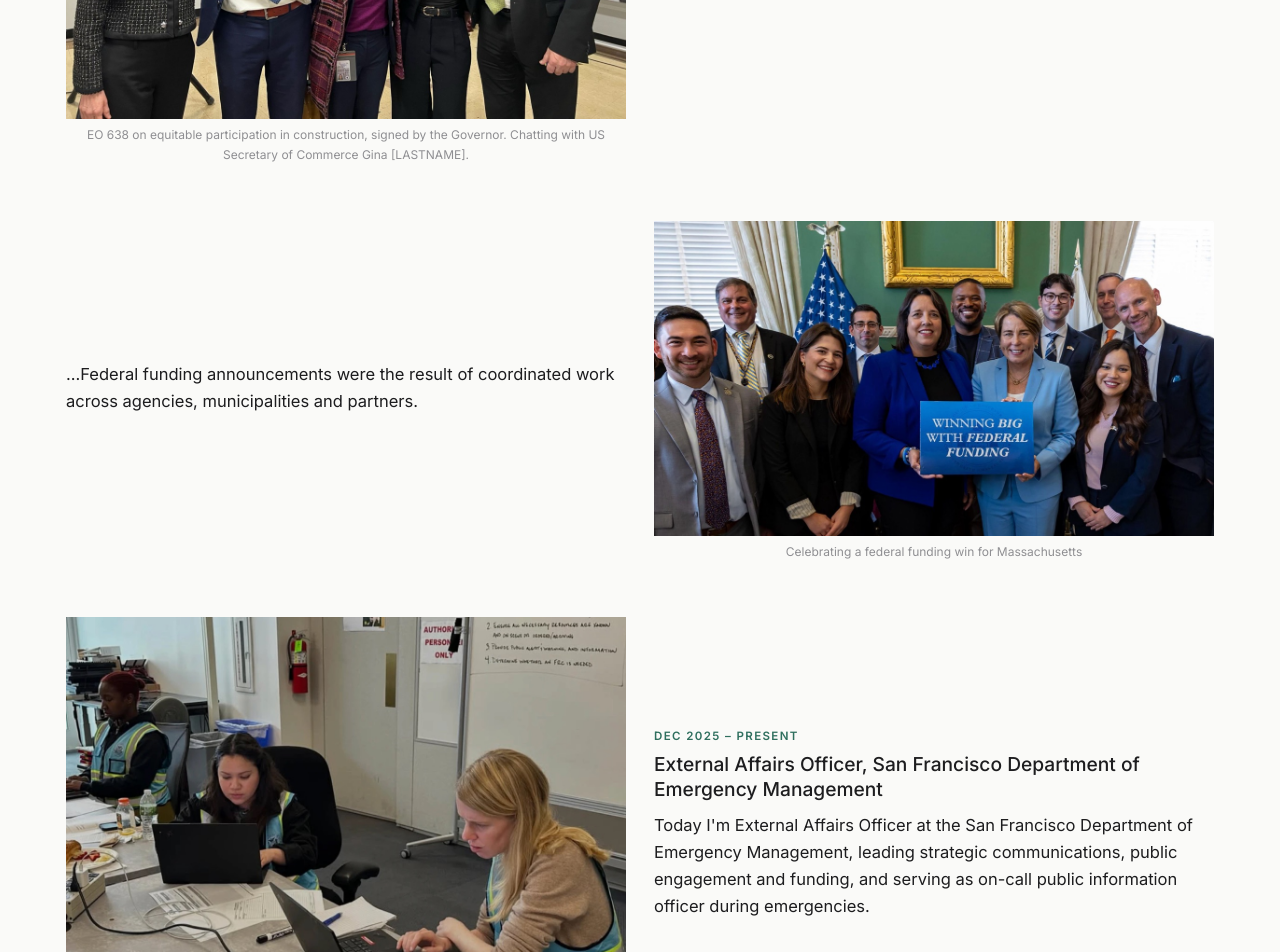
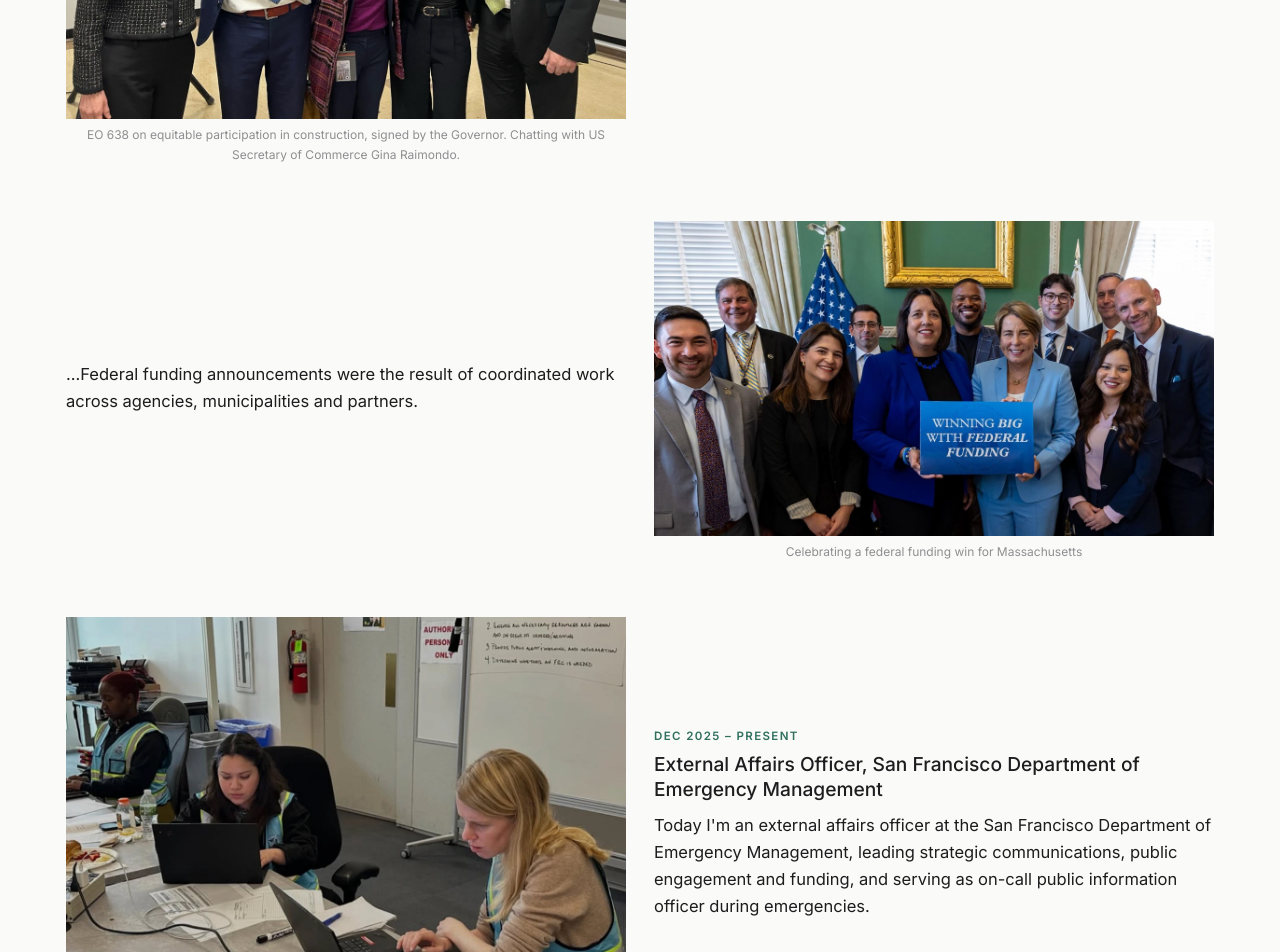
Before and after one commit to micaela-leonarte/micaela-leonarte.github.io, a plain HTML site: page index.html in a window 1280 px wide. Shown: the part 2760-3712 px from the top of the page. Drawn offline with Linux system fonts and the light colour scheme.

Commit message:
Fill in Raimondo caption; update current role wording

```diff
--- a/index.html
+++ b/index.html
@@ -88,7 +88,7 @@
       <article class="step step-image-left">
         <figure>
           <img src="assets/images/highlights/photo-12.jpg" alt="Micaela with colleagues and state officials at a Massachusetts event" loading="lazy" width="1200" height="800">
-          <figcaption>EO 638 on equitable participation in construction, signed by the Governor. Chatting with US Secretary of Commerce Gina [LASTNAME].</figcaption>
+          <figcaption>EO 638 on equitable participation in construction, signed by the Governor. Chatting with US Secretary of Commerce Gina Raimondo.</figcaption>
         </figure>
         <div class="step-text">
           <p>...In the same role, I worked with the Governor's labor advisor on policy for project labor agreements, community benefit agreements, building trades and apprenticeships, and advised cities and towns on fair labor practices for large infrastructure projects.</p>
@@ -112,7 +112,7 @@
         <div class="step-text">
           <p class="step-date">Dec 2025 – Present</p>
           <h3>External Affairs Officer, San Francisco Department of Emergency Management</h3>
-          <p>Today I'm External Affairs Officer at the San Francisco Department of Emergency Management, leading strategic communications, public engagement and funding, and serving as on-call public information officer during emergencies.</p>
+          <p>Today I'm an external affairs officer at the San Francisco Department of Emergency Management, leading strategic communications, public engagement and funding, and serving as on-call public information officer during emergencies.</p>
         </div>
       </article>
     </section>
```
